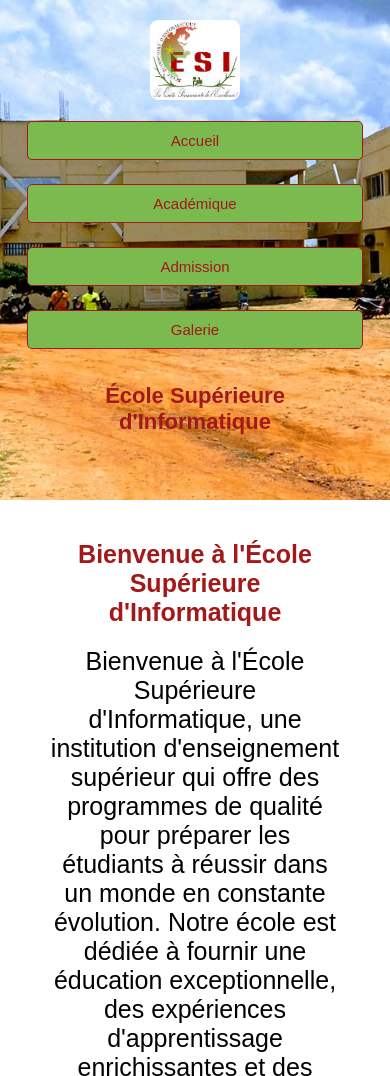
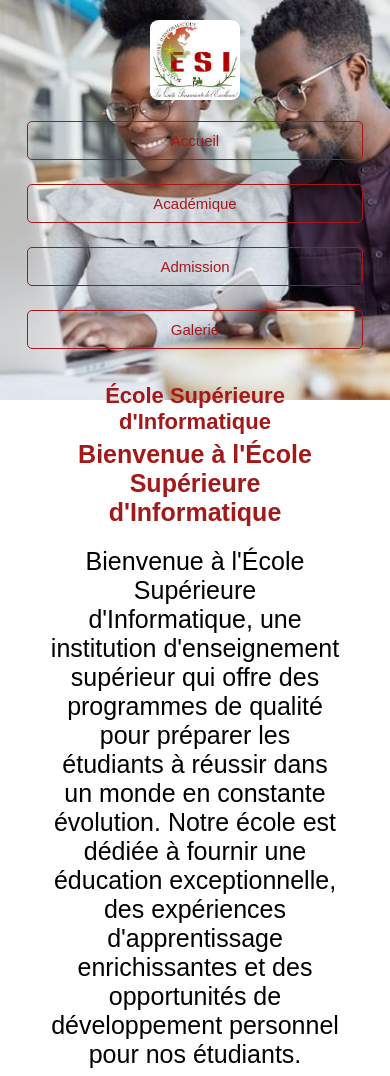
Before and after one commit to momo226O/ESI, a plain HTML site: page index.html in a window 390 px wide. Shown: the top 1076 px of the page. Drawn offline with nearby package versions, Linux system fonts and the light colour scheme.

Commit message:
Add files via upload

```diff
--- a/style (2).css
+++ b/style (2).css
@@ -11,8 +11,8 @@
   background-color: #f0f0f0;
   padding: 20px;
   text-align: center;
-  background-image: url(co.jpg);
-  height: 500px;
+  background-image: url(inf.jpg);
+  height: 700px;
   background-size: cover;
   background-position: center;
   position: relative;
@@ -59,18 +59,16 @@
 
 .header ul li a {
   text-decoration: none;
-  font-size: 20px;
+  font-size: 25px;
   color: rgb(163, 25, 25);
   transition: 0.3s ease;
   padding: 10px 10px;
   border: 1px solid; /* Ajouter une bordure */
  border-radius: 5px; /* Ajouter des coins arrondis */
- background-color: #7bba4f;
 }
-
 .header ul li a:hover {
   color: #7bba4f;
-  background-color: brown; /* Changer la couleur de la bordure au survol */
+  /*background-color: brown;  Changer la couleur de la bordure au survol */
 }
 
 /* Style principal */
@@ -181,6 +179,10 @@
     max-width: 90px;
     height: 80px;
   }
+  .header{
+    width: 100%;
+    height: 400px;
+  }
   .header h1 {
     font-size: 22px;
     padding: 20px;
```
Also changed, not shown: 7.jpg (added), c.jpg (added), inf.jpg (added), y.jpg (added).
